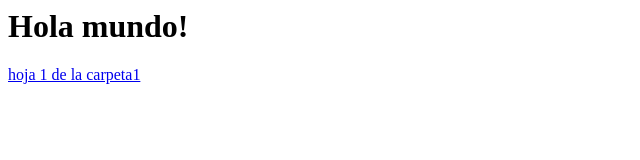
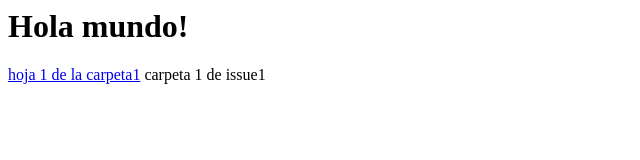
Before and after one commit to betovone/pruebadinamica1, a plain HTML site: page github2/carpeta1/index.html in a window 1280 px wide. Shown: the whole page, without its empty margins (0-640 px from the left). Drawn offline with Linux system fonts and the light colour scheme.

Commit message:
agrego comentario

```diff
--- a/github2/carpeta1/index.html
+++ b/github2/carpeta1/index.html
@@ -2,5 +2,6 @@
 	<body>
 		<h1>Hola mundo!</h1>
 		<a href="hoja2.html">hoja 1 de la carpeta1</a>
+		carpeta 1 de issue1
 	</body>
 </html>
```
